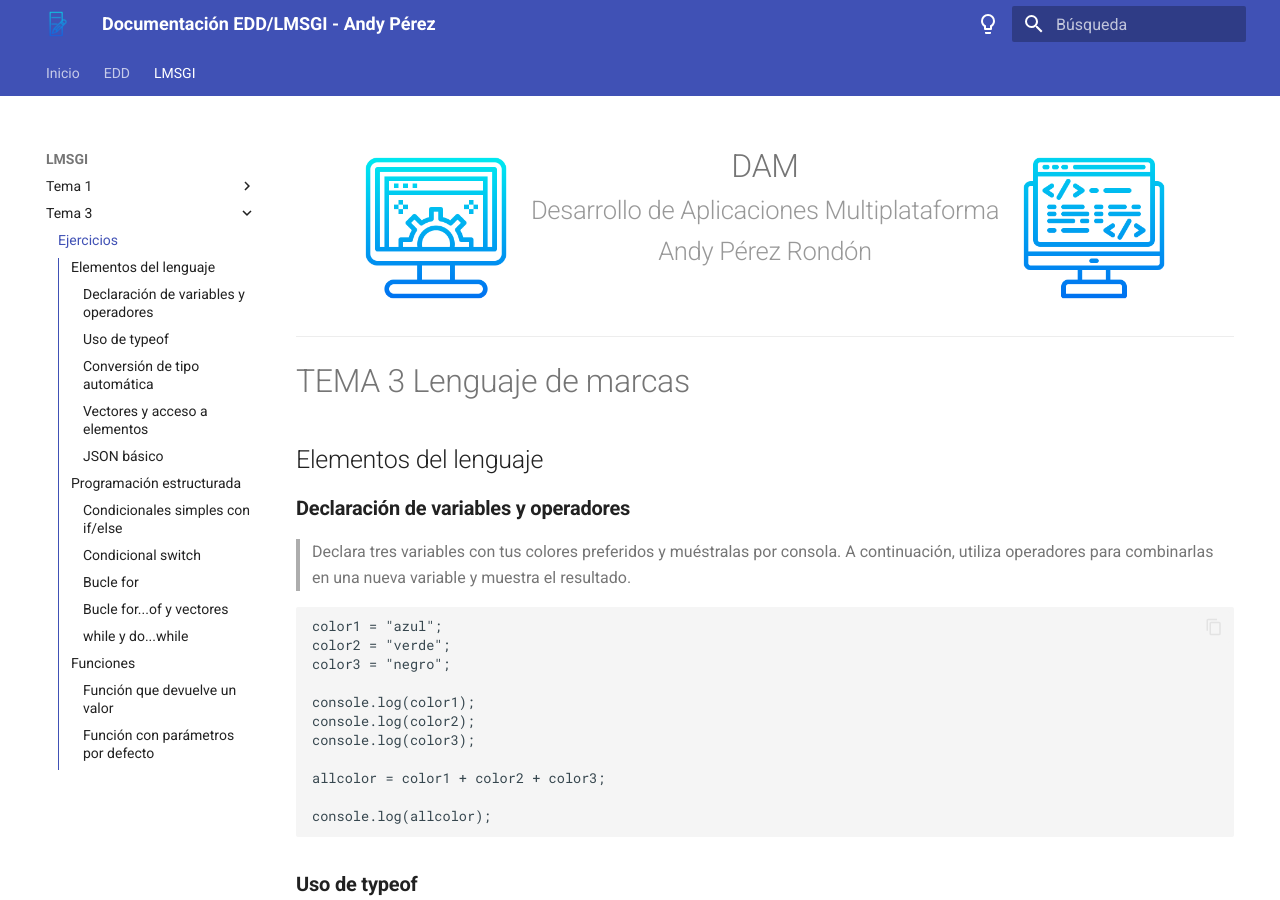
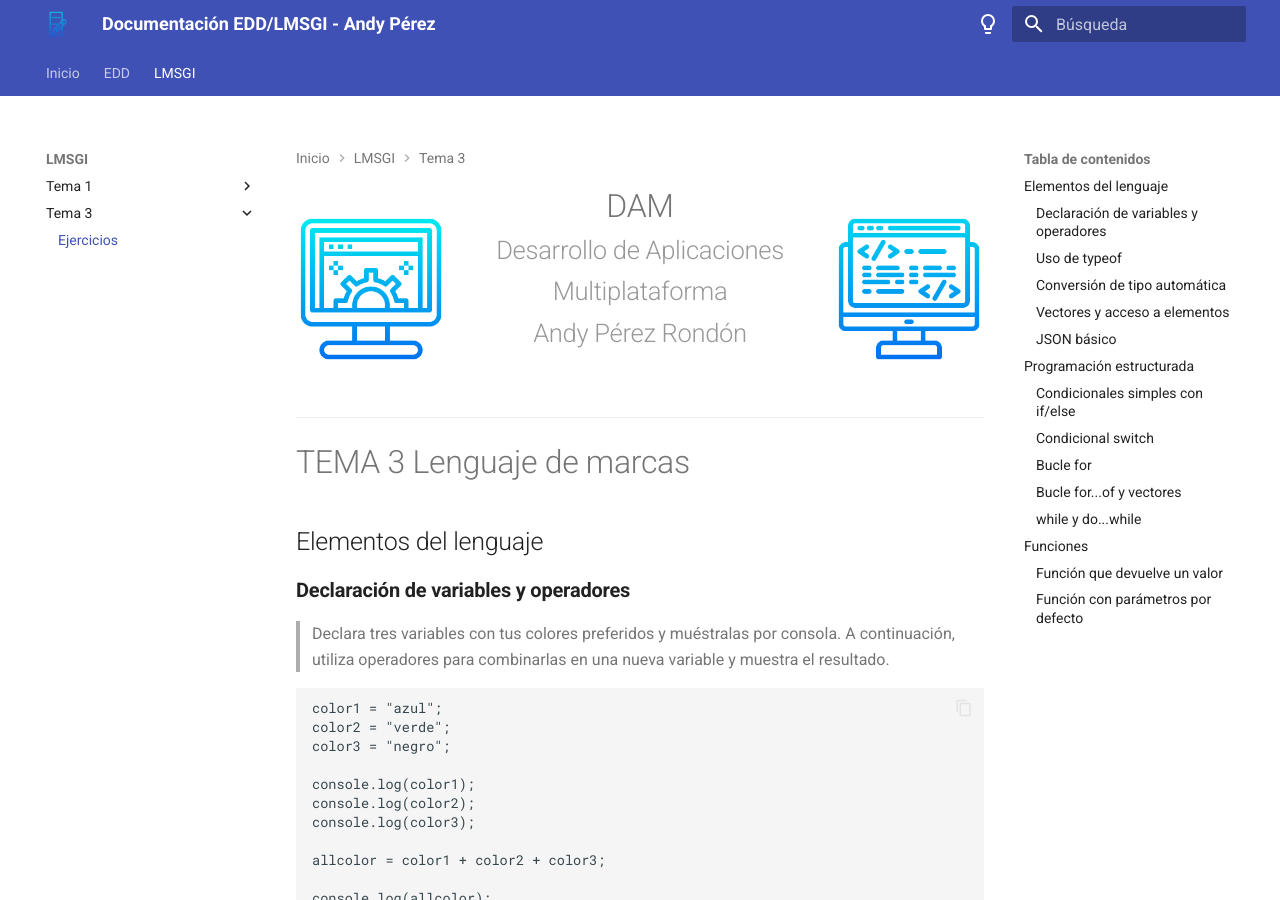
Before and after one commit to andypr97vlc/EDD_LMI, an MkDocs documentation site: the page built from docs/LMI/Tema3/Ejercicios.md, in a window 1280 px wide and 900 px high. Built offline with MkDocs 1.6.1 and Material for MkDocs 9.7.7, drawn with Linux system fonts in a browser that asks for light colours.

Commit message:
Añadida tabla de contenidos a la derecha

```diff
--- a/mkdocs.yml
+++ b/mkdocs.yml
@@ -7,7 +7,7 @@ theme:
   custom_dir: 'overrides'
   features:
     - navigation.tabs
-    - toc.integrate
+    - navigation.path
     - navigation.top
     - search.suggest
     - search.highlight
```
